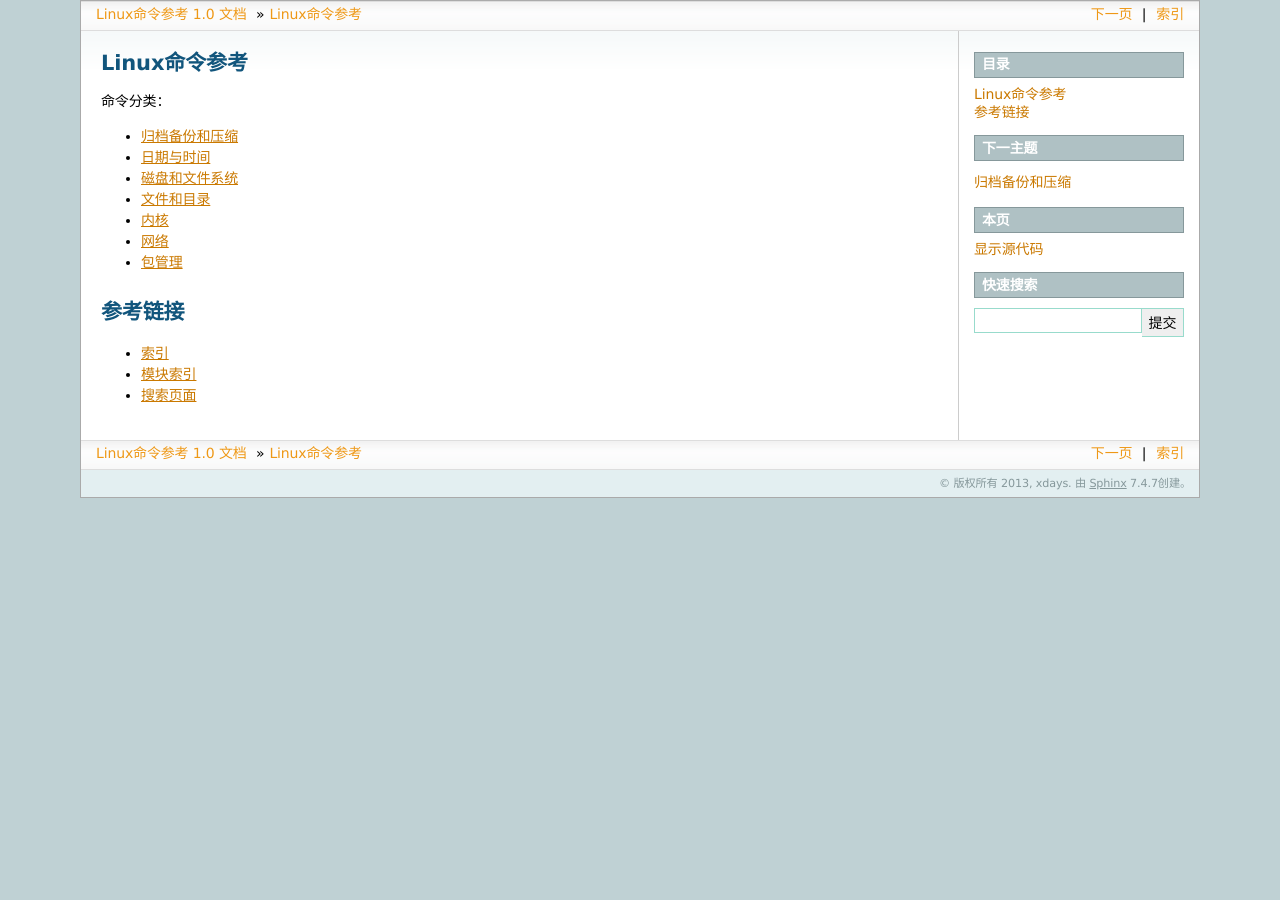
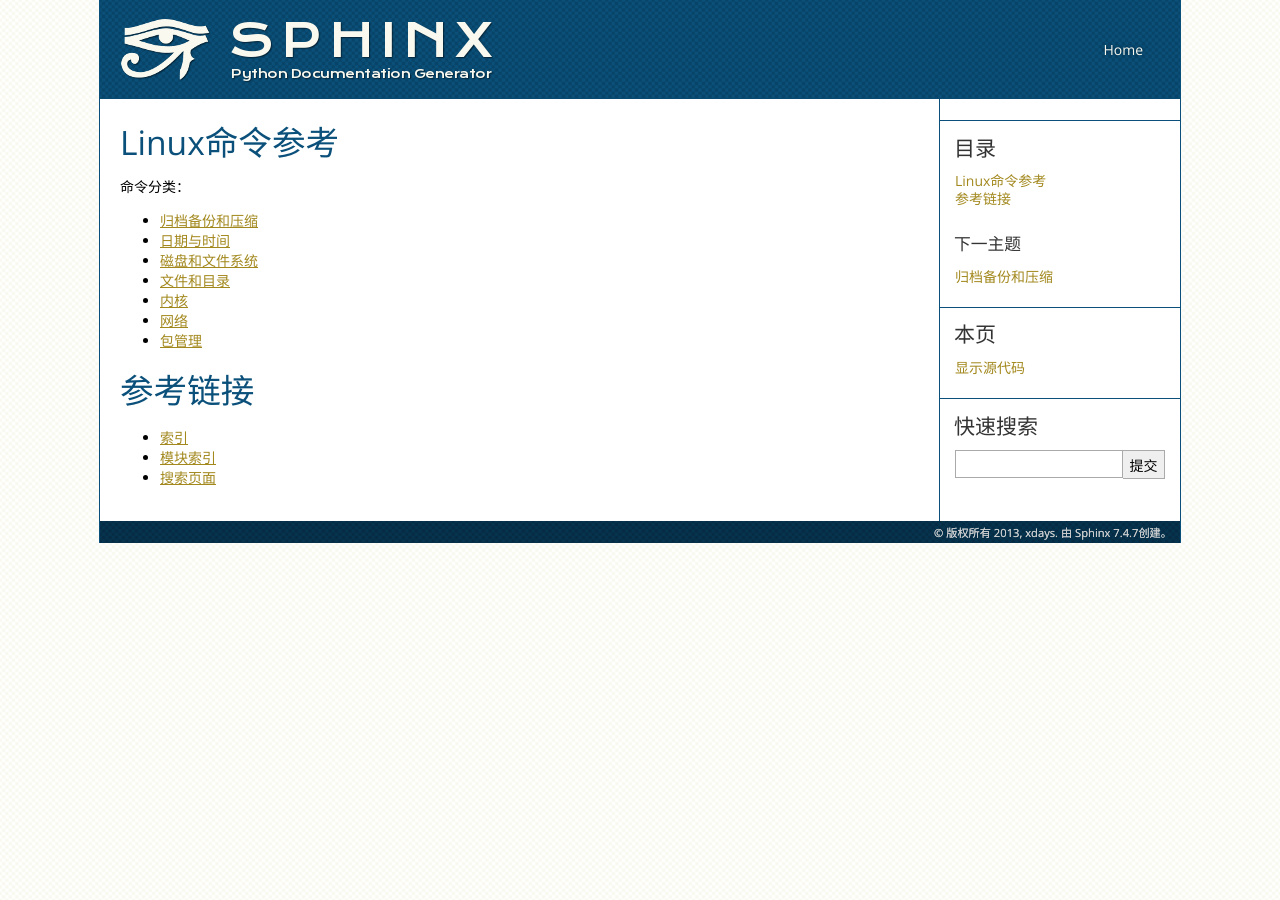
Before and after one commit to xdays/lcr, a Sphinx documentation site: the page built from source/index.rst, in a window 1280 px wide. Built offline with Sphinx 7.4.7, drawn with Linux system fonts in a browser that asks for light colours; formulas are drawn with MathJax 3.

Commit message:
change theme to the official one

```diff
--- /dev/null
+++ b/source/_themes/sphinx13/layout.html
@@ -0,0 +1,74 @@
+{#
+    sphinxdoc/layout.html
+    ~~~~~~~~~~~~~~~~~~~~~
+
+    Sphinx layout template for the sphinxdoc theme.
+
+    :copyright: Copyright 2007-2014 by the Sphinx team, see AUTHORS.
+    :license: BSD, see LICENSE for details.
+#}
+{%- extends "basic/layout.html" %}
+
+{# put the sidebar before the body #}
+{% block sidebar1 %}{{ sidebar() }}{% endblock %}
+{% block sidebar2 %}{% endblock %}
+
+{% block extrahead %}
+    <link href='http://fonts.googleapis.com/css?family=Open+Sans:300,400,700'
+          rel='stylesheet' type='text/css' />
+{{ super() }}
+{%- if not embedded %}
+    <style type="text/css">
+      table.right { float: right; margin-left: 20px; }
+      table.right td { border: 1px solid #ccc; }
+      {% if pagename == 'index' %}
+      .related { display: none; }
+      {% endif %}
+    </style>
+    <script type="text/javascript">
+      // intelligent scrolling of the sidebar content
+      $(window).scroll(function() {
+        var sb = $('.sphinxsidebarwrapper');
+        var win = $(window);
+        var sbh = sb.height();
+        var offset = $('.sphinxsidebar').position()['top'];
+        var wintop = win.scrollTop();
+        var winbot = wintop + win.innerHeight();
+        var curtop = sb.position()['top'];
+        var curbot = curtop + sbh;
+        // does sidebar fit in window?
+        if (sbh < win.innerHeight()) {
+          // yes: easy case -- always keep at the top
+          sb.css('top', $u.min([$u.max([0, wintop - offset - 10]),
+                                $(document).height() - sbh - 200]));
+        } else {
+          // no: only scroll if top/bottom edge of sidebar is at
+          // top/bottom edge of window
+          if (curtop > wintop && curbot > winbot) {
+            sb.css('top', $u.max([wintop - offset - 10, 0]));
+          } else if (curtop < wintop && curbot < winbot) {
+            sb.css('top', $u.min([winbot - sbh - offset - 20,
+                                  $(document).height() - sbh - 200]));
+          }
+        }
+      });
+    </script>
+{%- endif %}
+{% endblock %}
+
+{% block rootrellink %}
+        <li><a href="{{ pathto('index') }}">Sphinx home</a></li>
+{% endblock %}
+
+{% block header %}
+<div class="pageheader">
+  <ul>
+    <li><a href="{{ pathto('index') }}">Home</a></li>
+  </ul>
+  <div>
+    <a href="{{ pathto('index') }}">
+      <img src="{{ pathto('_static/sphinxheader.png', 1) }}" alt="SPHINX" />
+    </a>
+  </div>
+</div>
+{% endblock %}
--- /dev/null
+++ b/source/_themes/sphinx13/static/sphinx13.css
@@ -0,0 +1,396 @@
+/*
+ * sphinx13.css
+ * ~~~~~~~~~~~~
+ *
+ * Sphinx stylesheet -- sphinx13 theme.
+ *
+ * :copyright: Copyright 2007-2014 by the Sphinx team, see AUTHORS.
+ * :license: BSD, see LICENSE for details.
+ *
+ */
+
+@import url("basic.css");
+
+/* -- page layout ----------------------------------------------------------- */
+
+body {
+    font-family: 'Open Sans', 'Lucida Grande', 'Lucida Sans Unicode', 'Geneva',
+                 'Verdana', sans-serif;
+    font-size: 14px;
+    text-align: center;
+    background-image: url(bodybg.png);
+    color: black;
+    padding: 0;
+    border-right: 1px solid #0a507a;
+    border-left: 1px solid #0a507a;
+
+    margin: 0 auto;
+    min-width: 780px;
+    max-width: 1080px;
+}
+
+.pageheader {
+    background-image: url(headerbg.png);
+    text-align: left;
+    padding: 10px 15px;
+}
+
+.pageheader ul {
+    float: right;
+    color: white;
+    list-style-type: none;
+    padding-left: 0;
+    margin-top: 30px;
+    margin-right: 10px;
+}
+
+.pageheader li {
+    float: left;
+    margin: 0 0 0 10px;
+}
+
+.pageheader li a {
+    border-radius: 1px;
+    padding: 8px 12px;
+    color: #f9f9f0;
+    text-shadow: 0 0 5px rgba(0, 0, 0, 0.5);
+}
+
+.pageheader li a:hover {
+    background-color: #f9f9f0;
+    color: #0a507a;
+    text-shadow: none;
+}
+
+div.document {
+    background-color: white;
+    text-align: left;
+}
+
+div.bodywrapper {
+    margin: 0 240px 0 0;
+    border-right: 1px solid #0a507a;
+}
+
+div.body {
+    margin: 0;
+    padding: 0.5em 20px 20px 20px;
+}
+
+div.related {
+    font-size: 1em;
+    color: white;
+}
+
+div.related ul {
+    background-image: url(relbg.png);
+    height: 1.9em;
+    border-top: 1px solid #002e50;
+    border-bottom: 1px solid #002e50;
+}
+
+div.related ul li {
+    margin: 0 5px 0 0;
+    padding: 0;
+    float: left;
+}
+
+div.related ul li.right {
+    float: right;
+    margin-right: 5px;
+}
+
+div.related ul li a {
+    margin: 0;
+    padding: 0 5px 0 5px;
+    line-height: 1.75em;
+    color: #f9f9f0;
+    text-shadow: 0px 0px 1px rgba(0, 0, 0, 0.5);
+}
+
+div.related ul li a:hover {
+    color: white;
+    /*text-decoration: underline;*/
+    text-shadow: 0px 0px 1px rgba(255, 255, 255, 0.5);
+}
+
+div.sphinxsidebarwrapper {
+    position: relative;
+    top: 0px;
+    padding: 0;
+}
+
+div.sphinxsidebar {
+    margin: 0;
+    padding: 0 15px 15px 0;
+    width: 210px;
+    float: right;
+    font-size: 1em;
+    text-align: left;
+}
+
+div.sphinxsidebar .logo {
+    font-size: 1.8em;
+    color: #0A507A;
+    font-weight: 300;
+    text-align: center;
+}
+
+div.sphinxsidebar .logo img {
+    vertical-align: middle;
+}
+
+div.sphinxsidebar input {
+    border: 1px solid #aaa;
+    font-family: 'Open Sans', 'Lucida Grande', 'Lucida Sans Unicode', 'Geneva',
+                 'Verdana', sans-serif;
+    font-size: 1em;
+}
+
+div.sphinxsidebar h3 {
+    font-size: 1.5em;
+    border-top: 1px solid #0a507a;
+    margin-top: 1em;
+    margin-bottom: 0.5em;
+    padding-top: 0.5em;
+}
+
+div.sphinxsidebar h4 {
+    font-size: 1.2em;
+    margin-bottom: 0;
+}
+
+div.sphinxsidebar h3, div.sphinxsidebar h4 {
+    margin-right: -15px;
+    margin-left: -15px;
+    padding-right: 14px;
+    padding-left: 14px;
+    color: #333;
+    font-weight: 300;
+    /*text-shadow: 0px 0px 0.5px rgba(0, 0, 0, 0.4);*/
+}
+
+div.sphinxsidebarwrapper > h3:first-child {
+    margin-top: 0.5em;
+    border: none;
+}
+
+div.sphinxsidebar h3 a {
+    color: #333;
+}
+
+div.sphinxsidebar ul {
+    color: #444;
+    margin-top: 7px;
+    padding: 0;
+    line-height: 130%;
+}
+
+div.sphinxsidebar ul ul {
+    margin-left: 20px;
+    list-style-image: url(listitem.png);
+}
+
+div.footer {
+    background-image: url(footerbg.png);
+    color: #ccc;
+    text-shadow: 0 0 .2px rgba(255, 255, 255, 0.8);
+    padding: 3px 8px 3px 0;
+    clear: both;
+    font-size: 0.8em;
+    text-align: right;
+}
+
+/* no need to make a visible link to Sphinx on the Sphinx page */
+div.footer a {
+    color: #ccc;
+}
+
+/* -- body styles ----------------------------------------------------------- */
+
+p {
+    margin: 0.8em 0 0.5em 0;
+}
+
+a {
+    color: #A2881D;
+    text-decoration: none;
+}
+
+a:hover {
+    color: #E1C13F;
+}
+
+div.body a {
+    text-decoration: underline;
+}
+
+h1 {
+    margin: 10px 0 0 0;
+    font-size: 2.4em;
+    color: #0A507A;
+    font-weight: 300;
+}
+
+h2 {
+    margin: 1.em 0 0.2em 0;
+    font-size: 1.5em;
+    font-weight: 300;
+    padding: 0;
+    color: #174967;
+}
+
+h3 {
+    margin: 1em 0 -0.3em 0;
+    font-size: 1.3em;
+    font-weight: 300;
+}
+
+div.body h1 a, div.body h2 a, div.body h3 a, div.body h4 a, div.body h5 a, div.body h6 a {
+    text-decoration: none;
+}
+
+div.body h1 a tt, div.body h2 a tt, div.body h3 a tt, div.body h4 a tt, div.body h5 a tt, div.body h6 a tt {
+    color: #0A507A !important;
+    font-size: inherit !important;
+}
+
+a.headerlink {
+    color: #0A507A !important;
+    font-size: 12px;
+    margin-left: 6px;
+    padding: 0 4px 0 4px;
+    text-decoration: none !important;
+    float: right;
+}
+
+a.headerlink:hover {
+    background-color: #ccc;
+    color: white!important;
+}
+
+cite, code, tt {
+    font-family: 'Consolas', 'DejaVu Sans Mono',
+                 'Bitstream Vera Sans Mono', monospace;
+    font-size: 14px;
+    letter-spacing: -0.02em;
+}
+
+tt {
+    background-color: #f2f2f2;
+    border: 1px solid #ddd;
+    border-radius: 2px;
+    color: #333;
+    padding: 1px;
+}
+
+tt.descname, tt.descclassname, tt.xref {
+    border: 0;
+}
+
+hr {
+    border: 1px solid #abc;
+    margin: 2em;
+}
+
+a tt {
+    border: 0;
+    color: #a2881d;
+}
+
+a tt:hover {
+    color: #e1c13f;
+}
+
+pre {
+    font-family: 'Consolas', 'DejaVu Sans Mono',
+                 'Bitstream Vera Sans Mono', monospace;
+    font-size: 13px;
+    letter-spacing: 0.015em;
+    line-height: 120%;
+    padding: 0.5em;
+    border: 1px solid #ccc;
+    border-radius: 2px;
+    background-color: #f8f8f8;
+}
+
+pre a {
+    color: inherit;
+    text-decoration: underline;
+}
+
+td.linenos pre {
+    padding: 0.5em 0;
+}
+
+div.quotebar {
+    background-color: #f8f8f8;
+    max-width: 250px;
+    float: right;
+    padding: 0px 7px;
+    border: 1px solid #ccc;
+    margin-left: 1em;
+}
+
+div.topic {
+    background-color: #f8f8f8;
+}
+
+table {
+    border-collapse: collapse;
+    margin: 0 -0.5em 0 -0.5em;
+}
+
+table td, table th {
+    padding: 0.2em 0.5em 0.2em 0.5em;
+}
+
+div.admonition, div.warning {
+    font-size: 0.9em;
+    margin: 1em 0 1em 0;
+    border: 1px solid #86989B;
+    border-radius: 2px;
+    background-color: #f7f7f7;
+    padding: 0;
+}
+
+div.admonition p, div.warning p {
+    margin: 0.5em 1em 0.5em 1em;
+    padding: 0;
+}
+
+div.admonition pre, div.warning pre {
+    margin: 0.4em 1em 0.4em 1em;
+}
+
+div.admonition p.admonition-title,
+div.warning p.admonition-title {
+    margin-top: 1em;
+    padding-top: 0.5em;
+    font-weight: bold;
+}
+
+div.warning {
+    border: 1px solid #940000;
+/*    background-color: #FFCCCF;*/
+}
+
+div.warning p.admonition-title {
+}
+
+div.admonition ul, div.admonition ol,
+div.warning ul, div.warning ol {
+    margin: 0.1em 0.5em 0.5em 3em;
+    padding: 0;
+}
+
+.viewcode-back {
+    font-family: 'Open Sans', 'Lucida Grande', 'Lucida Sans Unicode', 'Geneva',
+                 'Verdana', sans-serif;
+}
+
+div.viewcode-block:target {
+    background-color: #f4debf;
+    border-top: 1px solid #ac9;
+    border-bottom: 1px solid #ac9;
+}
--- /dev/null
+++ b/source/_themes/sphinx13/theme.conf
@@ -0,0 +1,4 @@
+[theme]
+inherit = basic
+stylesheet = sphinx13.css
+pygments_style = trac
--- a/source/conf.py
+++ b/source/conf.py
@@ -92,7 +92,7 @@
 
 # The theme to use for HTML and HTML Help pages.  See the documentation for
 # a list of builtin themes.
-html_theme = 'sphinxdoc'
+html_theme = 'sphinx13'
 
 # Theme options are theme-specific and customize the look and feel of a theme
 # further.  For a list of options available for each theme, see the
@@ -100,7 +100,7 @@
 #html_theme_options = {}
 
 # Add any paths that contain custom themes here, relative to this directory.
-#html_theme_path = []
+html_theme_path = ['_themes']
 
 # The name for this set of Sphinx documents.  If None, it defaults to
 # "<project> v<release> documentation".
```
Also changed, not shown: source/_themes/sphinx13/static/bodybg.png (added), source/_themes/sphinx13/static/footerbg.png (added), source/_themes/sphinx13/static/headerbg.png (added), source/_themes/sphinx13/static/listitem.png (added), source/_themes/sphinx13/static/relbg.png (added), source/_themes/sphinx13/static/sphinxheader.png (added).
